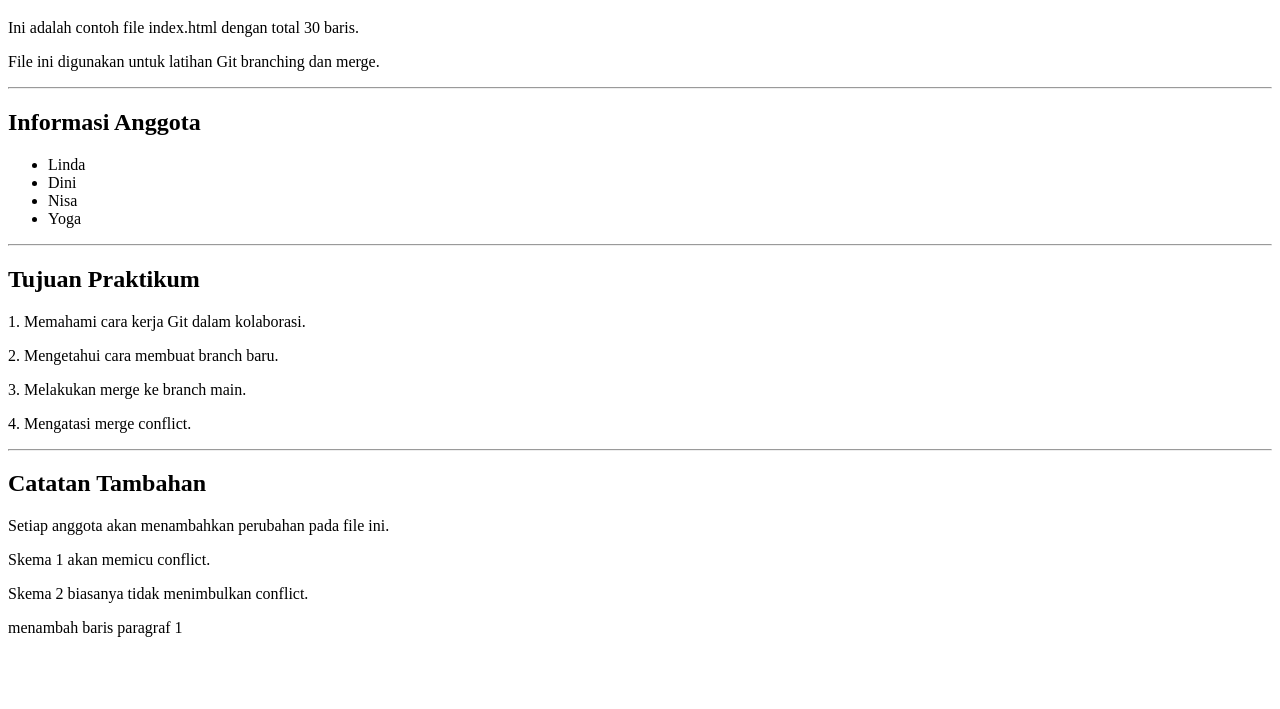
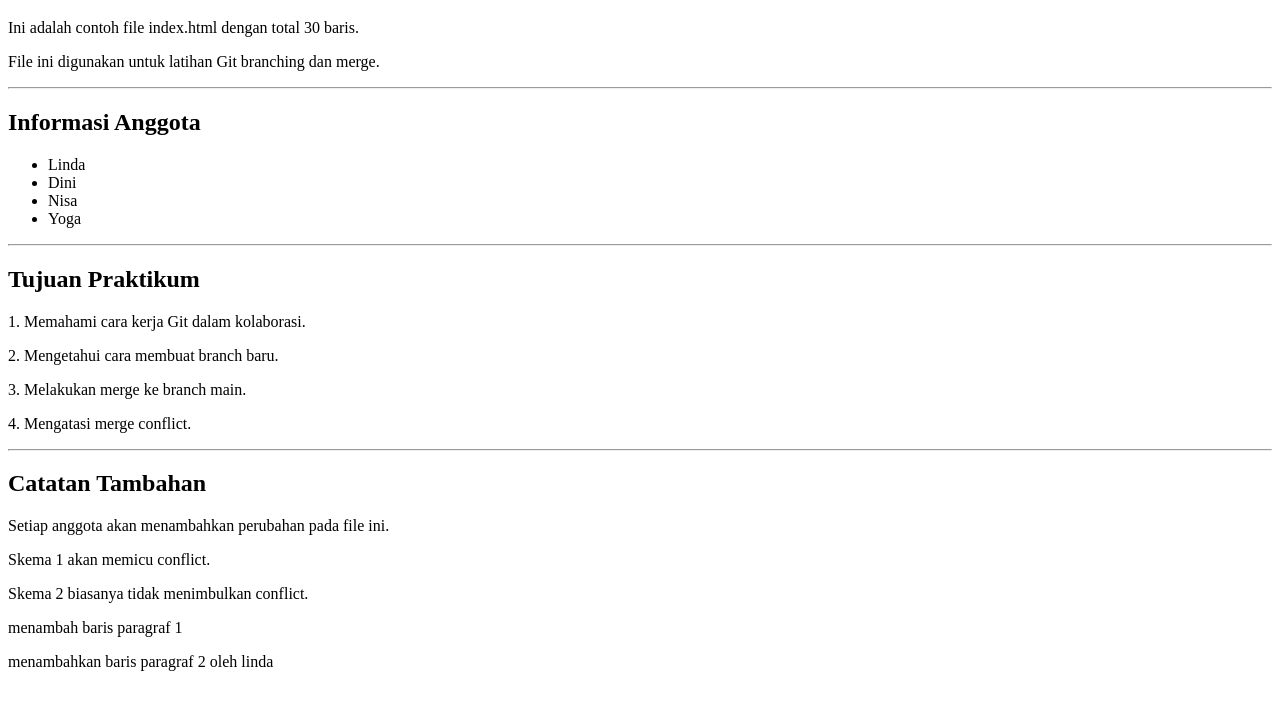
Before and after one commit to asihnurannisa/PRAKTIKUM12, a plain HTML site: page index.html in a window 1280 px wide. Shown: the part 87-796 px from the top of the page. Drawn offline with Linux system fonts and the light colour scheme.

Commit message:
menambahkan paragraf linda

```diff
--- a/index.html
+++ b/index.html
@@ -36,5 +36,6 @@
     <p>Skema 1 akan memicu conflict.</p>
     <p>Skema 2 biasanya tidak menimbulkan conflict.</p>
     <p>menambah baris paragraf 1</p>
+    <p>menambahkan baris paragraf 2 oleh linda</p>
 </body>
 </html>
```
